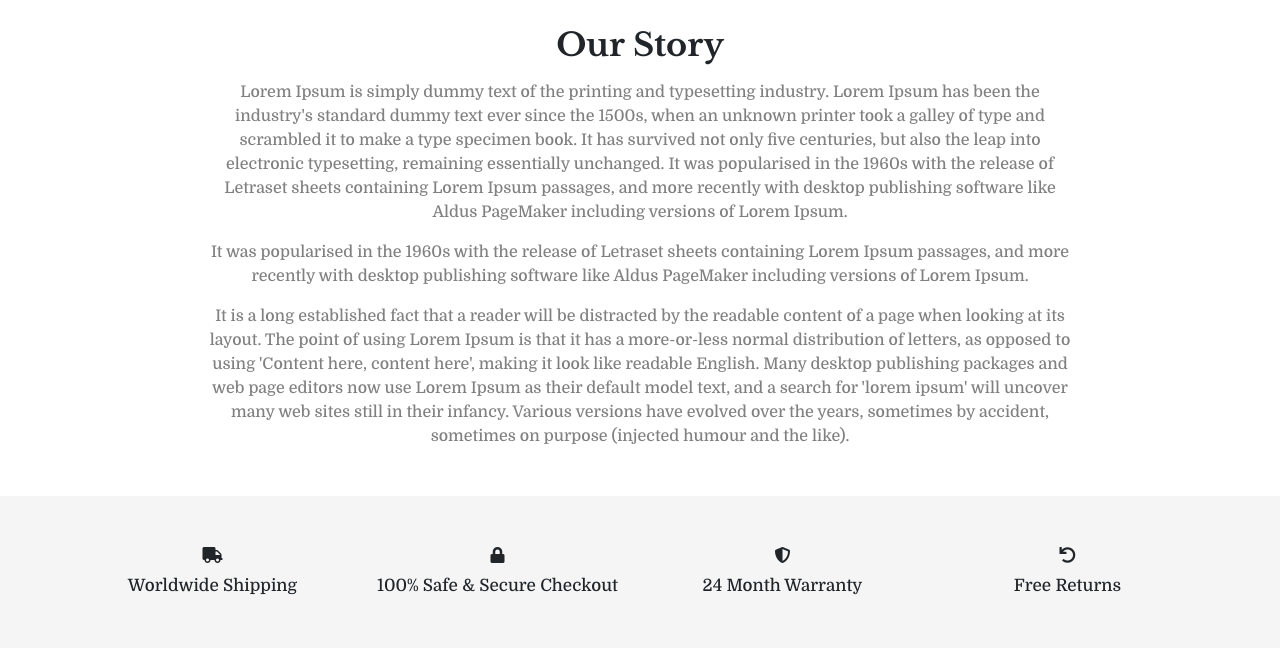
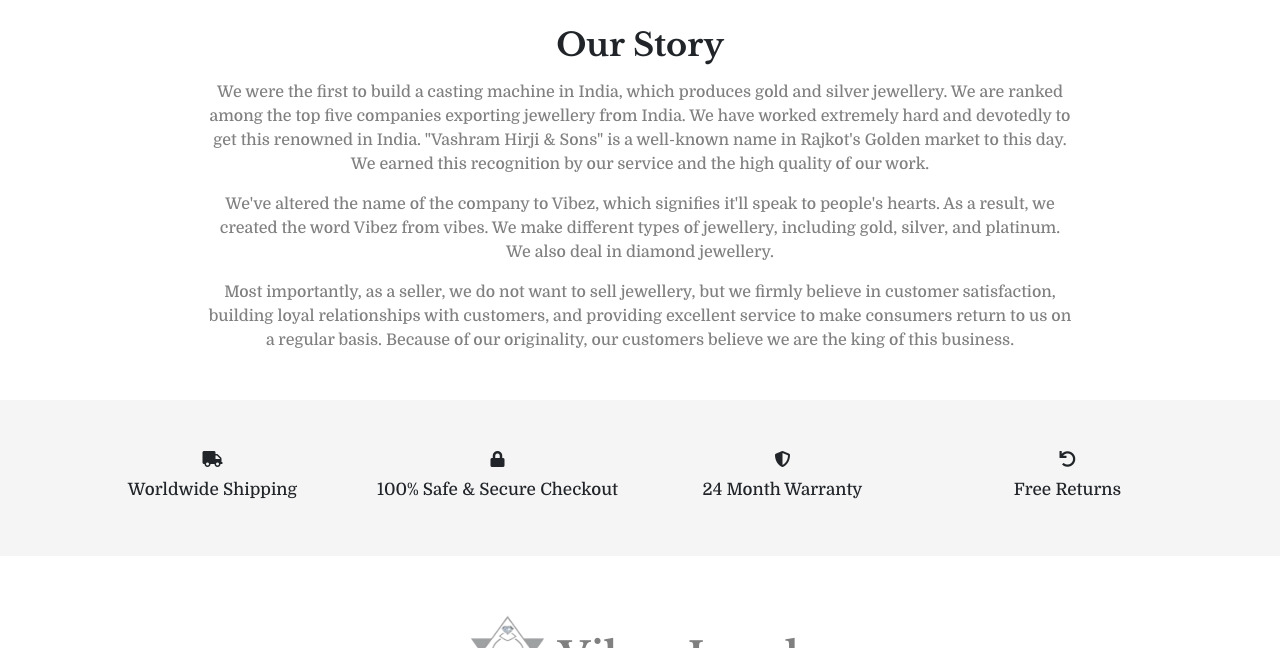
Before and after one commit to harshumaretiya/-Vibez, a plain HTML site: page index.html in a window 1280 px wide. Shown: the part 681-1329 px from the top of the page. Drawn offline with nearby package versions, Linux system fonts and the light colour scheme.

Commit message:
Story added

```diff
--- a/index.html
+++ b/index.html
@@ -128,24 +128,22 @@
             <div class="text-center our-story-sec">
                 <h2 class="font-family-libre">Our Story</h2>
                 <p class="font-family-domine mt-3 text-gray
-                        color-goldenrod">Lorem Ipsum is simply dummy text of the printing and typesetting industry.
-                    Lorem Ipsum has been the industry's standard dummy text ever since the 1500s, when an unknown
-                    printer took a galley of type and scrambled it to make a type specimen book. It has survived not
-                    only five centuries, but also the leap into electronic typesetting, remaining essentially unchanged.
-                    It was popularised in the 1960s with the release of Letraset sheets containing Lorem Ipsum passages,
-                    and more recently with desktop publishing software like Aldus PageMaker including versions of Lorem
-                    Ipsum.</p>
-                <p class="font-family-domine text-gray color-goldenrod">It was popularised in the 1960s with the release
-                    of Letraset sheets containing Lorem Ipsum passages,
-                    and more recently with desktop publishing software like Aldus PageMaker including versions of Lorem
-                    Ipsum.</p>
-                <p class="font-family-domine text-gray color-goldenrod">It is a long established fact that a reader will
-                    be distracted by the readable content of a page when looking at its layout. The point of using Lorem
-                    Ipsum is that it has a more-or-less normal distribution of letters, as opposed to using 'Content
-                    here, content here', making it look like readable English. Many desktop publishing packages and web
-                    page editors now use Lorem Ipsum as their default model text, and a search for 'lorem ipsum' will
-                    uncover many web sites still in their infancy. Various versions have evolved over the years,
-                    sometimes by accident, sometimes on purpose (injected humour and the like).</p>
+                        color-goldenrod">We were the first to build a casting machine in India, which produces gold and
+                    silver jewellery. We are ranked among the top five companies exporting jewellery from India. We have
+                    worked extremely hard and devotedly to get this renowned in India. "Vashram Hirji & Sons" is a
+                    well-known name in Rajkot's Golden market to this day. We earned this recognition by our service and
+                    the high quality of our work.
+                </p>
+                <p class="font-family-domine text-gray color-goldenrod">We've altered the name of the company to Vibez,
+                    which signifies it'll speak to people's hearts. As a
+                    result, we created the word Vibez from vibes. We make different types of jewellery, including gold,
+                    silver, and platinum. We also deal in diamond
+                    jewellery.</p>
+                <p class="font-family-domine text-gray color-goldenrod"> Most importantly, as a seller, we do not want
+                    to sell jewellery, but we firmly believe in customer
+                    satisfaction, building loyal relationships with customers, and providing excellent service to make
+                    consumers return to us on a regular basis. Because of our originality, our customers believe we are
+                    the king of this business.</p>
             </div>
         </div>
     </section>
```
